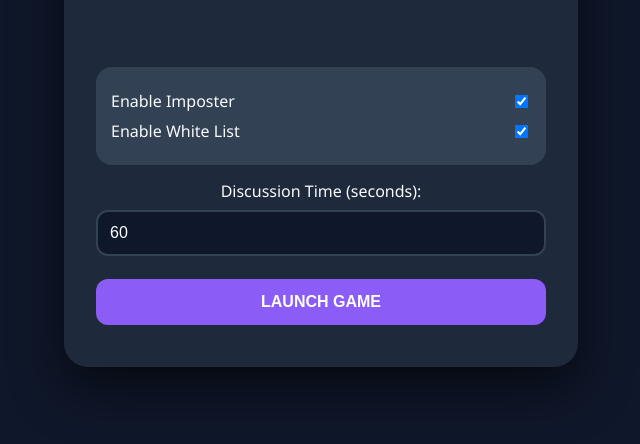
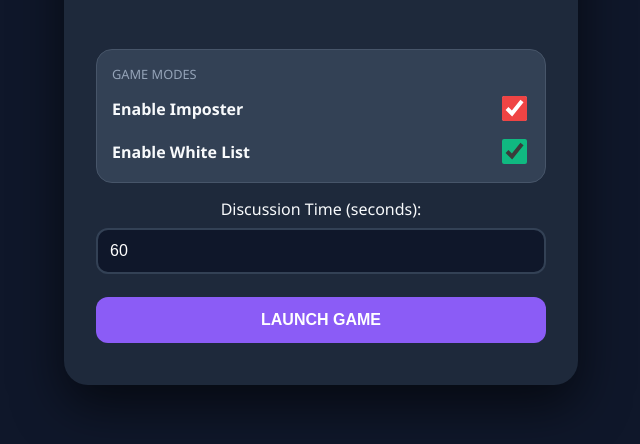
Before and after one commit to ausfr/Imposter, a plain HTML site: page index.html in a window 1280 px wide. Shown: the part 296-740 px from the top of the page, without its empty margins (319-959 px from the left). Drawn offline with Linux system fonts and the light colour scheme.

Commit message:
Update index.html

```diff
--- a/index.html
+++ b/index.html
@@ -138,17 +138,19 @@
 
         <div id="player-list-display" class="player-list"></div>
 
-        <div class="toggle-container">
-            <div class="toggle-row">
-                <span>Enable Imposter</span>
-                <input type="checkbox" id="imposter-toggle" checked>
-            </div>
-            <div class="toggle-row">
-                <span>Enable White List</span>
-                <input type="checkbox" id="whitelist-toggle" checked>
-            </div>
-        </div>
+        <div style="background: #334155; padding: 15px; border-radius: 16px; margin: 15px 0; text-align: left; border: 1px solid #475569;">
+    <p style="margin: 0 0 10px 0; font-size: 0.8rem; color: #94a3b8; text-transform: uppercase;">Game Modes</p>
 
+    <div style="display: flex; justify-content: space-between; align-items: center; margin-bottom: 12px;">
+        <label for="imposter-toggle" style="font-weight: bold;">Enable Imposter</label>
+        <input type="checkbox" id="imposter-toggle" checked style="width: 25px; height: 25px; accent-color: var(--imposter);">
+    </div>
+
+    <div style="display: flex; justify-content: space-between; align-items: center;">
+        <label for="whitelist-toggle" style="font-weight: bold;">Enable White List</label>
+        <input type="checkbox" id="whitelist-toggle" checked style="width: 25px; height: 25px; accent-color: var(--whitelist);">
+    </div>
+</div>
         <label>Discussion Time (seconds):</label>
         <input type="number" id="timer-input" value="60">
 
```
